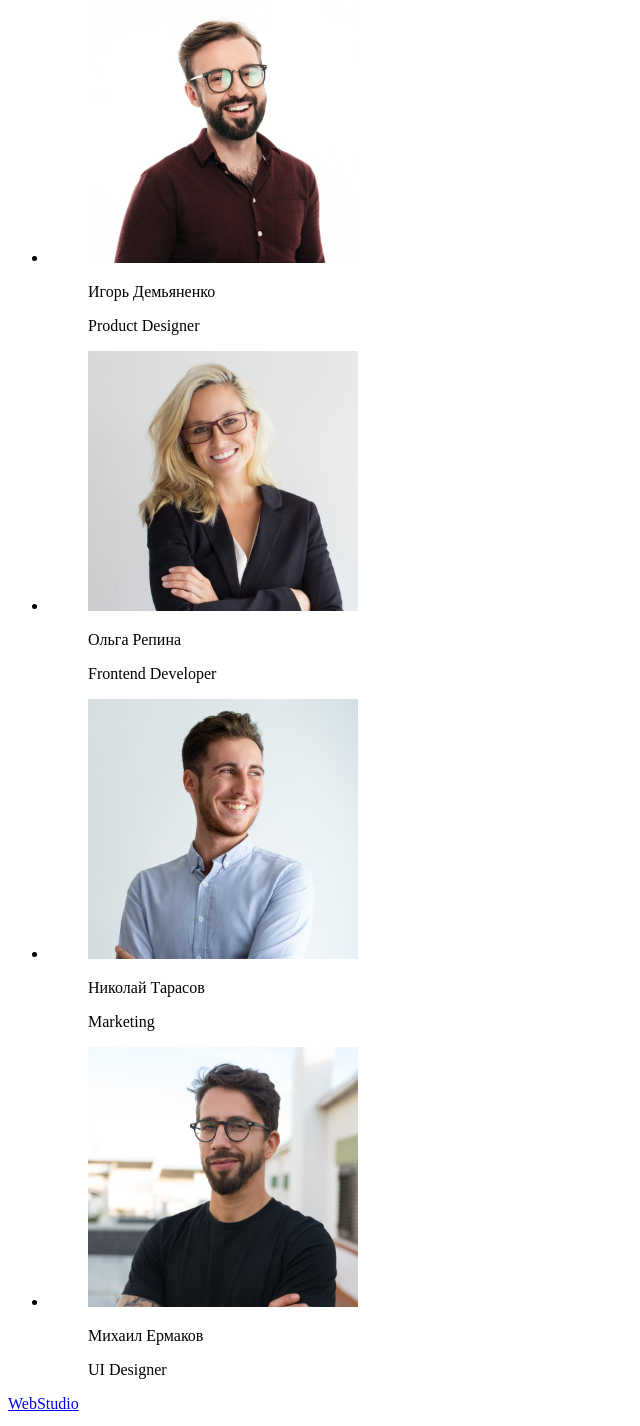
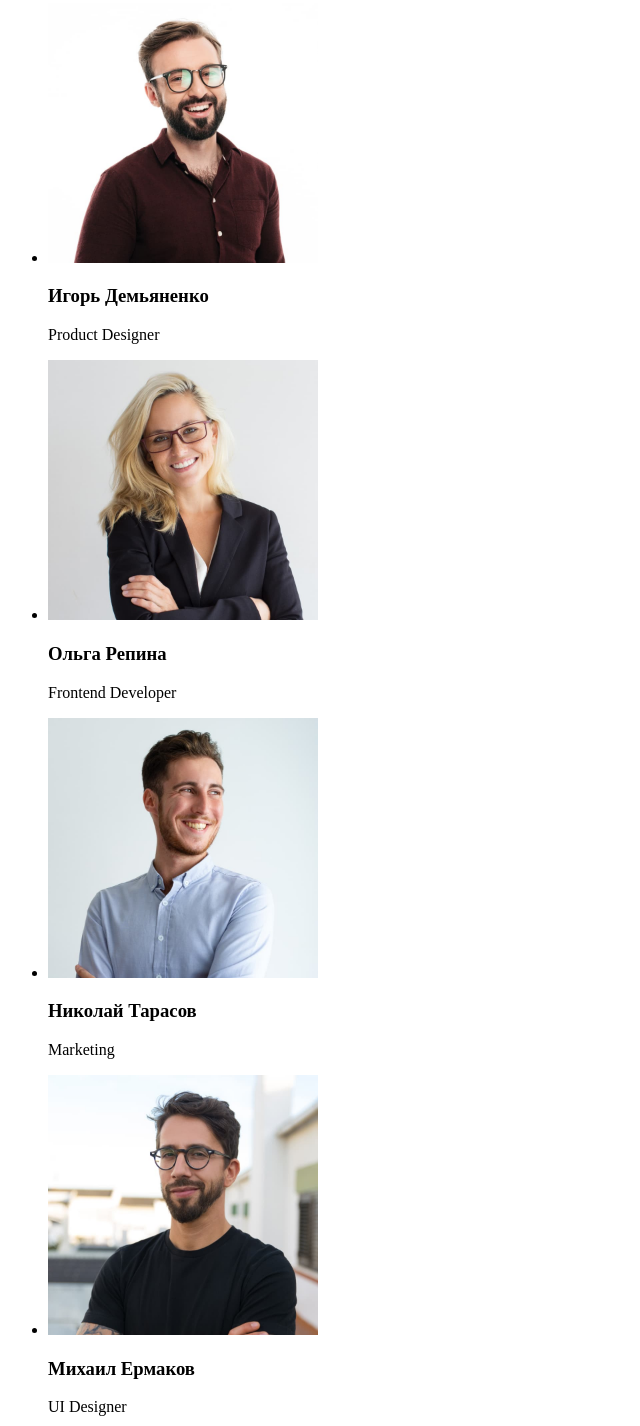
Before and after one commit to vorobuhova/goit-markup-hw-01, a plain HTML site: page index.html in a window 1280 px wide. Shown: the part 1661-3087 px from the top of the page, without its empty margins (0-640 px from the left). Drawn offline with Linux system fonts and the light colour scheme.

Commit message:
change figure = add lang

```diff
--- a/index.html
+++ b/index.html
@@ -75,40 +75,24 @@
             <h2>Наша команда</h2>
             <ul>
                 <li>
-                    <figure>
-                        <img src="./images/img1.jpg" alt="Первый член команды" width="270">
-                        <figcaption>
-                            <p>Игорь Демьяненко</p>
-                            <p>Product Designer</p>
-                        </figcaption>
-                    </figure>
+                    <img src="./images/img1.jpg" alt="Первый член команды" width="270">
+                    <h3>Игорь Демьяненко</h3>
+                    <p lang="en">Product Designer</p>
                 </li>
                 <li>
-                    <figure>
-                        <img src="./images/img2.jpg" alt="Второй член команды" width="270">
-                        <figcaption>
-                             <p>Ольга Репина</p>
-                             <p>Frontend Developer</p>
-                        </figcaption>
-                    </figure>
+                    <img src="./images/img2.jpg" alt="Второй член команды" width="270">
+                    <h3>Ольга Репина</h3>
+                    <p lang="en">Frontend Developer</p>
                 </li>
                 <li>
-                    <figure>
-                        <img src="./images/img3.jpg" alt="Третий член команды" width="270">
-                        <figcaption>
-                            <p>Николай Тарасов</p>
-                            <p>Marketing</p>
-                        </figcaption>
-                    </figure>
+                    <img src="./images/img3.jpg" alt="Третий член команды" width="270">
+                    <h3>Николай Тарасов</h3>
+                    <p lang="en">Marketing</p>
                 </li>
                 <li>
-                    <figure>
-                        <img src="./images/img4.jpg" alt="Четвертый член команды" width="270">
-                        <figcaption>
-                            <p>Михаил Ермаков</p>
-                            <p>UI Designer</p>
-                        </figcaption>
-                    </figure>
+                    <img src="./images/img4.jpg" alt="Четвертый член команды" width="270">
+                    <h3>Михаил Ермаков</h3>
+                    <p lang="en"> UI Designer</p>
                 </li>
             </ul>
         </section>
```
